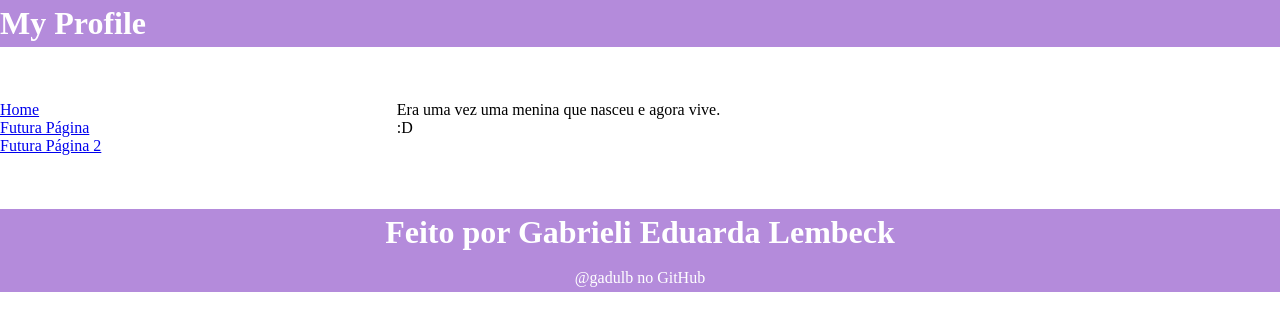
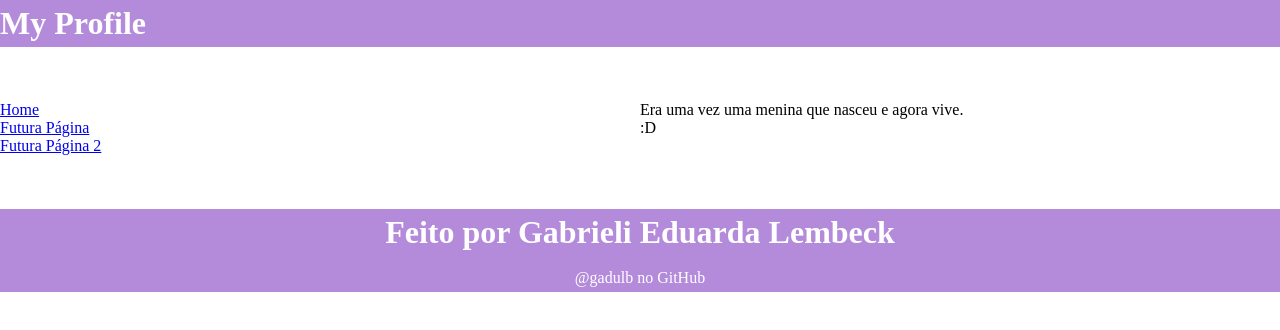
Before and after one commit to gadulb/myprofile, a plain HTML site: page index.html in a window 1280 px wide. Drawn offline with Linux system fonts and the light colour scheme.

Commit message:
arrumei dnv1

```diff
--- a/index.html
+++ b/index.html
@@ -15,7 +15,8 @@
         }
         #conteudo {
             float: right;
-            width: 69%;
+            width: 50%;
+            margin-left: 100px;
         }
         footer {
             clear: both;
```
